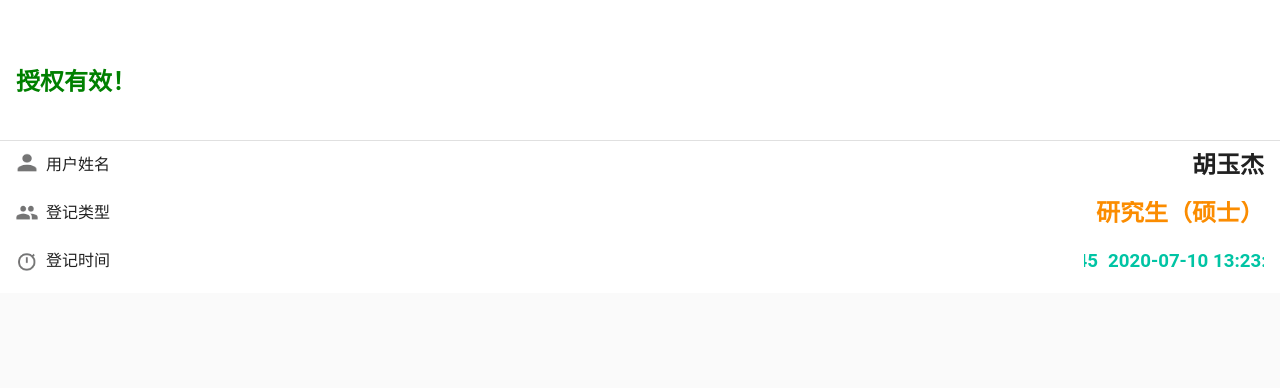
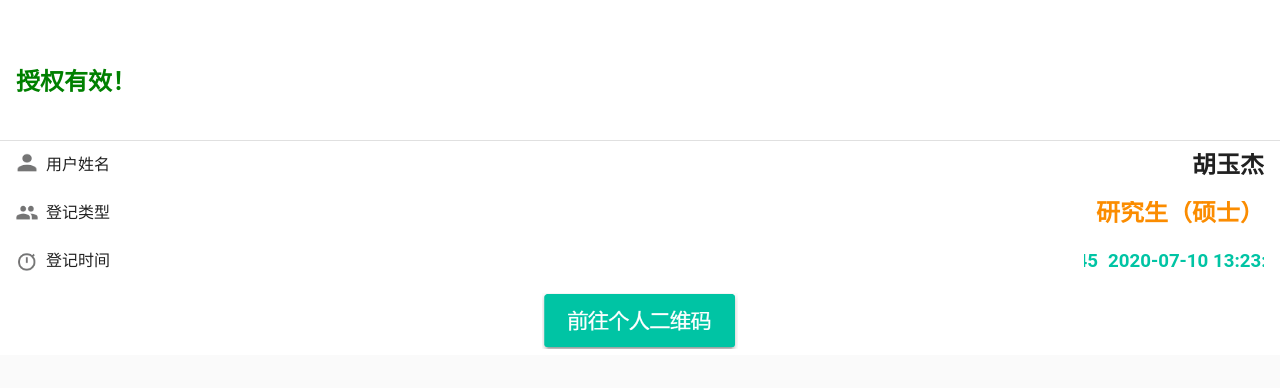
Before and after one commit to donaghy956/PYOUT, a plain HTML site: page index.htm in a window 1280 px wide. Drawn offline with Linux system fonts and the light colour scheme; a web font is replaced by a local one.

Commit message:
Update index.htm

```diff
--- a/index.htm
+++ b/index.htm
@@ -170,6 +170,9 @@
                                 </div>
                             </div>
                         </div><!----></div><!----><div data-v-477b291f="" class="v-dialog__container" style="display: block;"></div>
+			<div align="center">
+			<img src="img/qrcodeEnter.png" style="height:56px">
+			</div>
                 </div>
             </div>
         </div>
```
